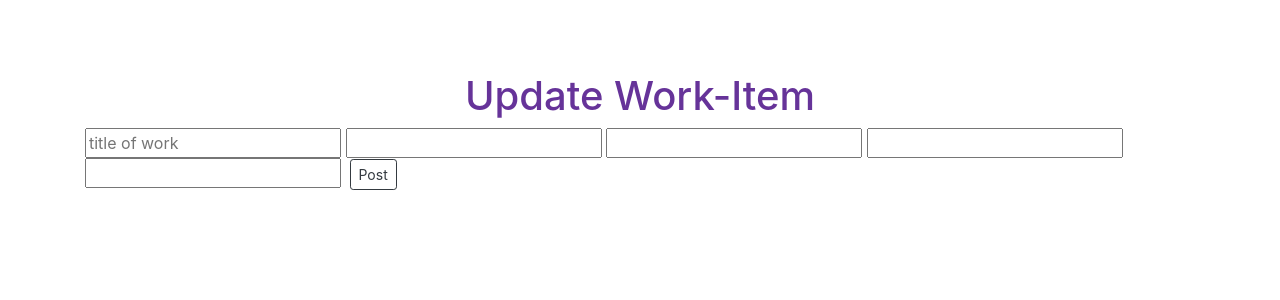
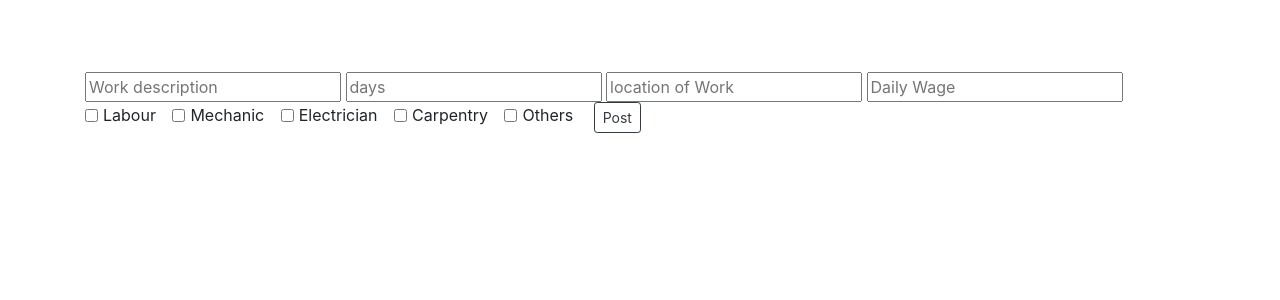
Before and after one commit to anoopsaxena99/Worky, a Flask app: page /update/1 in a window 1280 px wide. Shown: the top 300 px of the page. Run offline with Flask 2, Linux system fonts and the light colour scheme; the visitor is signed in with stand-in values (Sample User, id 1); data that the repository does not hold is empty; parts of the project's set-up code (start-up, migrations or seed data) failed here and were passed over.

Commit message:
modify update in customer and debug the worker page

```diff
--- a/main.py
+++ b/main.py
@@ -20,9 +20,6 @@ app.config["MYSQL_DATABASE_USER"] = db['mysql_user']
 app.config["MYSQL_DATABASE_PASSWORD"] = db['mysql_password']
 app.config["MYSQL_DATABASE_DB"] = db['mysql_db']
 mysql = MySQL(app)
-
-
-
 
 
 @app.route('/')
@@ -85,17 +82,18 @@ def signup():
         cur.execute("INSERT INTO PERSON(MobileNo,Password,AdharNumber,Name,DOB,DateTime) VALUES(%s,%s,%s,%s,%s,%s)",
                     (Num, password1, Adhar_Id, name, dob, now))
         cur.execute(
-            "INSERT INTO CUSTOMER(CMobileNo,CRating,NOE) VALUES(%s,%s,%s)", (Num, 0, 0))
+            "INSERT INTO Customer(CMobileNo,CRating,NOE) VALUES(%s,%s,%s)", (Num, 0, 0))
 
-        if others == 'on':
-            cur.execute("INSERT INTO WORKER(WMobileNo,Labour,Mechanic,Electrician,Carpentary,WRating,Experience,MinPrice) VALUES(%s,%s,%s,%s,%s,%s,%s,%s)",
+        if NA != 'on':
+            if others == 'on':
+                cur.execute("INSERT INTO Worker(WMobileNo,Labour,Mechanic,Electrician,Carpentary,WRating,Experience,MinPrice) VALUES(%s,%s,%s,%s,%s,%s,%s,%s)",
                         (Num, 1, 1, 1, 1, 0, 0, MinPrize))
-        else:
-            cur.execute("INSERT INTO WORKER(WMobileNo,Labour,Mechanic,Electrician,Carpentary,WRating,Experience,MinPrice) VALUES(%s,%s,%s,%s,%s,%s,%s,%s)",
+            else:
+                cur.execute("INSERT INTO Worker(WMobileNo,Labour,Mechanic,Electrician,Carpentary,WRating,Experience,MinPrice) VALUES(%s,%s,%s,%s,%s,%s,%s,%s)",
                         (Num, Labour == 'on', Mechanic == 'on', Electrician == 'on', Carpentary == 'on', 0, 0, MinPrize))
         mysql.get_db().commit()
         cur.close()
-    return render_template("signup.html")
+    return redirect('/login')  # after signup user goes to login page
 
 
 @app.route('/login', methods=['GET', 'POST'])
@@ -138,7 +136,7 @@ def logout():
     session.pop('MobileNo', None)
     session.pop('Name', None)
     session.pop('user', None)
-    return redirect('/login')
+    return redirect('/home1')
 
 
 @app.route('/customer', methods=['GET', 'POST'])
@@ -152,7 +150,6 @@ def customer():
 
         # extracting details from customer page
         workDetails = request.form
-        Wt = workDetails.get('title')
         Days = workDetails.get('days')
         Description = workDetails.get('description')
         location = workDetails.get('location')  # address
@@ -162,6 +159,7 @@ def customer():
         electrician = workDetails.get('electrician')
         carpentry = workDetails.get('carpentry')
         others = workDetails.get('others')
+
         if others:
             labour = 1
             mechanic = 1
@@ -201,7 +199,7 @@ def worker():
     data = cur.fetchall()  # need to specify request according to their interest
     cur.execute(
         "SELECT * FROM Request_Table AS a1 INNER JOIN Offers ON a1.offer_id=Offers.offer_id WHERE a1.WMobileNo ='{}'".format(user[0]))
-    requested = cur.fetchall()
+    requested = cur.fetchall() # for show requested offer  by worker on worker page
     cur.execute(
         "SELECT * FROM AcceptedRequest AS a1 INNER JOIN Offers ON a1.offer_id=Offers.offer_id WHERE a1.WMobileNo ='{}'".format(user[0]))
     accept_offer = cur.fetchall()
@@ -215,10 +213,12 @@ def offer():
     return render_template('offer.html')
 
 
-@app.route('/delete/<int:sno>')
+@app.route('/delete/<int:sno>')# for deleting the offer by the customers in customers page
 def delete(sno):
+    user = session['user']
     cur = mysql.get_db().cursor()
-    cur.execute("DELETE FROM Offers WHERE offer_id ='%s'" % sno)
+    cur.execute("DELETE FROM ActiveOffers WHERE offer_id = %s", (sno)) #first we have to delete from active offer than we can delete from offer table.
+    cur.execute("DELETE FROM Offers WHERE offer_id =%s AND CMobileNo=%s ", (sno, user[0]))
     mysql.get_db().commit()
     cur.close()
     return redirect("/customer")
@@ -246,7 +246,7 @@ def reject(sno=None, workerNo=None):
     user = session['user']
     cur = mysql.get_db().cursor()
     cur.execute(
-        "DELETE FROM Request_Table WHERE Offer_id =%s AND UserMobileNo=%s", (sno, workerNo))
+        "DELETE FROM Request_Table WHERE Offer_id =%s AND WMobileNo=%s", (sno, workerNo))
     mysql.get_db().commit()
     cur.close()
     s = "/whoreq/%s" % sno
@@ -261,7 +261,7 @@ def req(sno):
     user = session['user']
     cur = mysql.get_db().cursor()
     cur.execute(
-        "INSERT INTO Request_Table(UserMobileNo,Offer_id) VALUES(%s,%s)", (user[0], sno))
+        "INSERT INTO Request_Table(WMobileNo,Offer_id) VALUES(%s,%s)", (user[0], sno))
     mysql.get_db().commit()
     cur.close()
     return redirect("/worker")
@@ -270,13 +270,32 @@ def req(sno):
 @app.route('/update/<int:sno>', methods=['GET', 'POST'])
 def update(sno):
     cur = mysql.get_db().cursor()
+    user = session['user']
     if request.method == 'POST':
-        days = request.form['days']
-        description = request.form['description']
-        location = request.form['location']
-        price = request.form['Price']
-        cur.execute("UPDATE Offers SET Days=%s,Description=%s,DailyWage=%s,Address=%s WHERE offer_id =%s",
-                    (days, description, price, location, sno))
+         # extracting details from customer page
+        workDetails = request.form
+        days = workDetails.get('days')
+        description = workDetails.get('description')
+        location = workDetails.get('location')  # address
+        Price = workDetails.get('Price')
+        labour = workDetails.get('labour')
+        mechanic = workDetails.get('mechanic')
+        electrician = workDetails.get('electrician')
+        carpentry = workDetails.get('carpentry')
+        others = workDetails.get('others')
+
+        if others:
+            labour = 1
+            mechanic = 1
+            electrician = 1
+            carpentry = 1
+        now = datetime.now()
+        Td = now.strftime('%Y-%m-%d %H:%M:%S')
+
+
+        print(user[0])
+        cur.execute("UPDATE Offers SET Days=%s,Description=%s,DailyWage=%s,Address=%s, DateTime=%s, Labour=%s,  Mechanic=%s, Electrician=%s, Carpentary=%s WHERE offer_id =%s AND CMobileNo = ",
+                    (days, description, Price, location, now, labour,mechanic,electrician,carpentry, sno, user[0]))
         mysql.get_db().commit()
         cur.close()
         return redirect("/customer")
@@ -369,10 +388,10 @@ def whoreq(sno):
     user = session['user']
     cur = mysql.get_db().cursor()
     cur.execute(
-        "WITH A1 as (SELECT UserMobileNo FROM Request_Table WHERE offer_id ='%s') SELECT A1.UserMobileNo , PERSON.Name FROM A1 INNER JOIN PERSON ON A1.UserMobileNo=PERSON.MobileNo" % sno)
+        "WITH A1 as (SELECT WMobileNo FROM Request_Table WHERE offer_id ='%s') SELECT A1.WMobileNo , PERSON.Name FROM A1 INNER JOIN PERSON ON A1.WMobileNo=PERSON.MobileNo" % sno)
     data = cur.fetchall()
     cur.execute(
-        "WITH A1 as (SELECT * FROM Accepted_Request where CustomerMobile=%s) SELECT PERSON.name,A1.WorkerMobile FROM A1 INNER JOIN PERSON ON A1.WorkerMobile=PERSON.MobileNo where offer_id=%s ;", (user[0], sno))
+        "WITH A1 as (SELECT * FROM AcceptedRequest where WMobileNo=%s) SELECT PERSON.name,A1.WMobileNo FROM A1 INNER JOIN PERSON ON A1.WMobileNo = PERSON.MobileNo where offer_id=%s ;", (user[0], sno))
     accept_data = cur.fetchall()
     mysql.get_db().commit()
     cur.close()
--- a/templates/update.html
+++ b/templates/update.html
@@ -1,19 +1,12 @@
 <!DOCTYPE html>
 <html lang="en">
+
 <head>
     <meta charset="utf-8" />
-    <meta
-      name="viewport"
-      content="width=device-width, initial-scale=1, shrink-to-fit=no"
-    />
+    <meta name="viewport" content="width=device-width, initial-scale=1, shrink-to-fit=no" />
 
     <!-- Bootstrap CSS -->
-    <link
-      rel="stylesheet"
-      href="https://cdn.jsdelivr.net/npm/bootstrap@4.4.1/dist/css/bootstrap.min.css"
-      integrity="sha384-Vkoo8x4CGsO3+Hhxv8T/Q5PaXtkKtu6ug5TOeNV6gBiFeWPGFN9MuhOf23Q9Ifjh"
-      crossorigin="anonymous"
-    />
+    <link rel="stylesheet" href="https://cdn.jsdelivr.net/npm/bootstrap@4.4.1/dist/css/bootstrap.min.css" integrity="sha384-Vkoo8x4CGsO3+Hhxv8T/Q5PaXtkKtu6ug5TOeNV6gBiFeWPGFN9MuhOf23Q9Ifjh" crossorigin="anonymous" />
 
     <title>update</title>
     <style>
@@ -26,35 +19,52 @@
     <meta name="viewport" content="width=device-width, initial-scale=1.0" />
     <title>Document</title>
 </head>
+
 <body>
     <br />
     <br />
+
+
+
     <div class="container my-4">
-      <h1>{% print("Update Work-Item") %}</h1>
         <form method="POST">
-        <input
-          type="text"
-          id="title"
-          name="title"
-          placeholder="title of work"
-        />
 
-        <input type="text" id="days" name="days" value="{{data[2]}}" />
+            <input type="text" id="description" name="description" placeholder="Work description" />
 
-        <input
-          type="text"
-          id="description"
-          name="description"
-          value="{{data[3]}}"
-        />
+            <input type="number" id="days" name="days" placeholder="days" />
 
-        <input type="text" id="location" name="location" value="{{data[5]}}" />
+            <input type="text" id="location" name="location" placeholder="location of Work" />
 
-        <input type="text" id="Price" name="Price" value="{{data[4]}}" />
+            <input type="number" id="Price" name="Price" placeholder="Daily Wage" /><br>
+            <div class="form-check form-check-inline">
+                <input class="form-check-input" type="checkbox" name="labour" id="inlineCheckbox1" value="1" />
+                <label class="form-check-label" for="inlineCheckbox1">Labour</label>
+            </div>
+
+            <div class="form-check form-check-inline">
+                <input class="form-check-input" type="checkbox" name="mechanic" id="inlineCheckbox2" value="1" />
+                <label class="form-check-label" for="inlineCheckbox2">Mechanic</label>
+            </div>
+
+            <div class="form-check form-check-inline">
+                <input class="form-check-input" type="checkbox" name="electrician" id="inlineCheckbox3" value="1" />
+                <label class="form-check-label" for="inlineCheckbox3">Electrician</label>
+            </div>
+
+            <div class="form-check form-check-inline">
+                <input class="form-check-input" type="checkbox" name="carpentry" id="inlineCheckbox4" value="1" />
+                <label class="form-check-label" for="inlineCheckbox3">Carpentry</label>
+            </div>
+            <div class="form-check form-check-inline">
+                <input class="form-check-input" type="checkbox" name="others" id="inlineCheckbox5" value="1" />
+                <label class="form-check-label" for="inlineCheckbox3">Others</label>
+            </div>
             <button type="submit" class="btn btn-outline-dark btn-sm mx-1">
+
             Post
           </button>
         </form>
     </div>
 </body>
+
 </html>
--- a/templates/worker.html
+++ b/templates/worker.html
@@ -130,7 +130,7 @@
             <td>{{row[5]}}</td>
             <td>{{row[6]}}</td>
             <td>
-              <a type="button" href="/req/{{row[1]}}" class="btn btn-outline-dark btn-sm"
+              <a type="button" href="/req/{{row[2]}}" class="btn btn-outline-dark btn-sm"
               style="background-color: #93bbc6;">
                 request
               </button>
```
Also changed, not shown: templates/customers.html (+5 -3 lines), templates/whoreq.html (+7 -12 lines). Lines whose indentation alone changed are shown as unchanged.
